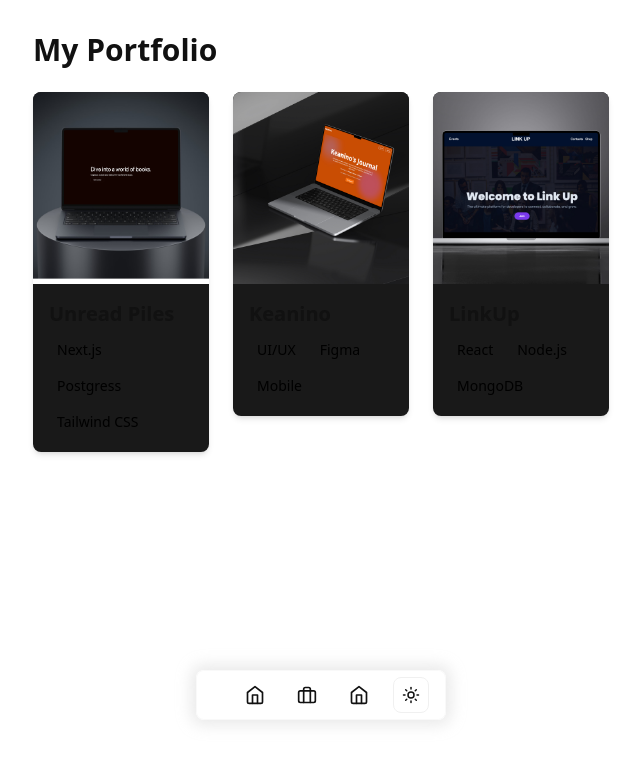
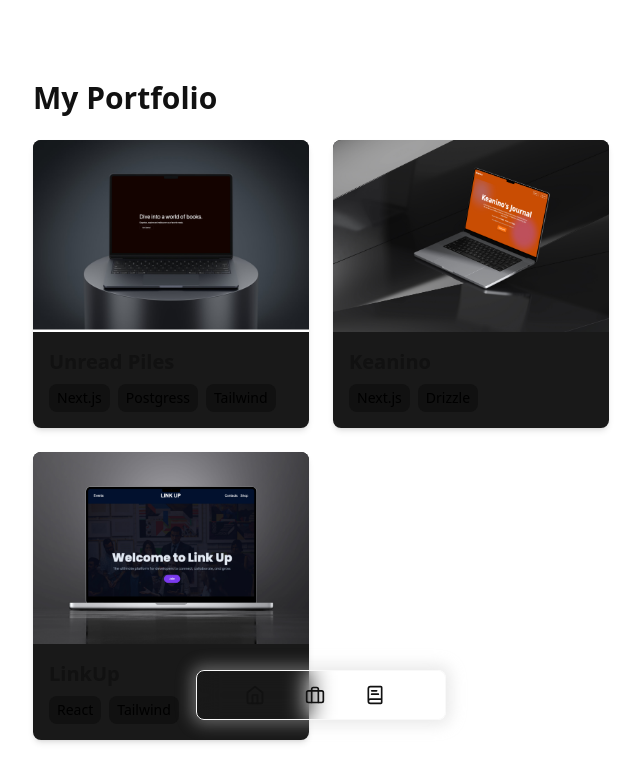
Before and after one commit to JosueSalazaku/portfolio-page, a Next.js app: page /portfolio in a window 1280 px wide. Shown: the top 782 px of the page, without its empty margins (319-959 px from the left). Built offline with nearby package versions, Linux system fonts and the light colour scheme.

Commit message:
refactor: update navigation and portfolio components for improved layout and styling

```diff
--- a/src/app/components/Nav.tsx
+++ b/src/app/components/Nav.tsx
@@ -1,6 +1,6 @@
 "use client";
 import React from "react";
-import { ModeToggle } from "./ModeToggle";
+// import { ModeToggle } from "./ModeToggle";
 import Link from "next/link";
 
 export default function Nav() {
@@ -13,7 +13,7 @@ export default function Nav() {
       backdrop-blur-md shadow-[0_0_15px_5px_rgba(200,200,200,0.4)] dark:shadow-[0_0_15px_5px_rgba(0,0,0,0.6)]"
       >
         <div>
-          <ul className="flex flex-row items-center justify-between w-full gap-4">
+          <ul className="flex flex-row items-center justify-between w-full gap-6">
             <li>
               <Link href="/" passHref>
                 <button
@@ -77,25 +77,26 @@ export default function Nav() {
                 >
                   <svg
                     xmlns="http://www.w3.org/2000/svg"
-                    width="20"
-                    height="20"
+                    width="24"
+                    height="24"
                     viewBox="0 0 24 24"
                     fill="none"
                     stroke="currentColor"
-                    strokeWidth="2"
-                    strokeLinecap="round"
-                    strokeLinejoin="round"
-                    className="text-black dark:text-white"
+                    stroke-width="2"
+                    stroke-linecap="round"
+                    stroke-linejoin="round"
+                    className="text-black feather feather-briefcase dark:text-white"
                   >
-                    <path d="M3 9l9-7 9 7v11a2 2 0 0 1-2 2H5a2 2 0 0 1-2-2z"></path>
-                    <polyline points="9 22 9 12 15 12 15 22"></polyline>
+                    <path d="M4 19.5v-15A2.5 2.5 0 0 1 6.5 2H19a1 1 0 0 1 1 1v18a1 1 0 0 1-1 1H6.5a1 1 0 0 1 0-5H20" />
+                    <path d="M8 11h8" />
+                    <path d="M8 7h6" />
                   </svg>
                 </button>
               </Link>
             </li>
-            <li>
+            {/* <li>
               <ModeToggle />
-            </li>
+            </li> */}
           </ul>
         </div>
       </div>
--- a/src/app/portfolio/page.tsx
+++ b/src/app/portfolio/page.tsx
@@ -14,41 +14,39 @@ const works: WorkItem[] = [
     id: 1,
     title: "Unread Piles",
     imageUrl: "/piles.png",
-    tags: ["Next.js", "Postgress", "Tailwind CSS"],
+    tags: ["Next.js", "Postgress", "Tailwind"],
     link: "/portfolio/unreadpiles",
   },
   {
     id: 2,
     title: "Keanino",
     imageUrl: "/keanino.jpeg",
-    tags: ["UI/UX", "Figma", "Mobile"],
+    tags: ["Next.js", "Drizzle"],
     link: "/portfolio/keanino",
-
   },
   {
     id: 3,
     title: "LinkUp",
     imageUrl: "/linkup.jpeg",
-    tags: ["React", "Node.js", "MongoDB"],
+    tags: ["React", "Tailwind"],
     link: "/portfolio/linkup",
-
   },
 ]
 
 const WorkCard = ({ work }: { work: WorkItem }) => (
-  <div className="overflow-hidden rounded-lg shadow-md bg-gray-dark dark:bg-gray-800">
+  <div className="h-full overflow-hidden rounded-lg shadow-md bg-gray-dark dark:bg-gray-800">
     <Image
       src={work.imageUrl || "/placeholder.svg"}
       alt={work.title}
       width={800}
-      height={200}
+      height={600}
       className="object-cover w-full h-48"
     />
     <div className="p-4">
       <h3 className="mb-2 text-xl font-semibold text-black dark:text-white">{work.title}</h3>
-      <div className="flex flex-wrap gap-2">
+      <div className="flex flex-wrap gap-2 rf">
         {work.tags.map((tag, index) => (
-          <span key={index} className="px-2 py-1 text-sm text-gray-700 bg-gray-200 rounded-full dark:text-gray-300 dark:bg-gray-700">
+          <span key={index} className="px-2 py-1 text-sm text-gray-700 bg-black rounded-lg dark:text-gray-300 dark:bg-gray-700">
             {tag}
           </span>
         ))}
@@ -59,11 +57,11 @@ const WorkCard = ({ work }: { work: WorkItem }) => (
 
 export default function Portfolio() {
   return (
-    <div className="container px-4 py-8 mx-auto">
+    <div className="container w-full gap-5 px-4 py-8 pt-20 pb-12 mx-auto">
       <h2 className="mb-6 text-3xl font-bold text-black dark:text-white">My Portfolio</h2>
-      <div className="grid grid-cols-1 gap-6 sm:grid-cols-2 lg:grid-cols-3">
+      <div className="grid grid-cols-1 gap-6 sm:grid-cols-2 lg:grid-cols-2">
         {works.map((work) => (
-          <Link href={work.link} key={work.id}>
+          <Link href={work.link} key={work.id} className="h-full">
             <WorkCard work={work} />
           </Link>
         ))}
--- a/tailwind.config.js
+++ b/tailwind.config.js
@@ -17,6 +17,7 @@ module.exports = {
       "gray-light": "#F0F0F0",
       "white": "#FFFFFF",
       "black": "#111111",
+      "blue": "bg-blue-500"
     }
   },
   plugins: [],
```
